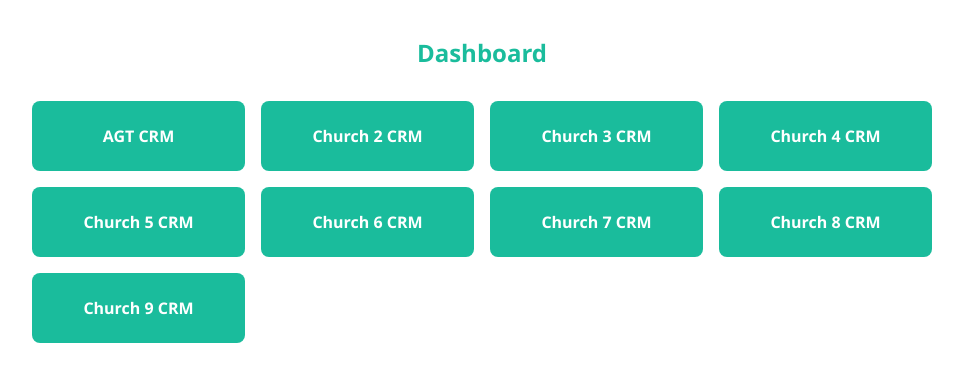
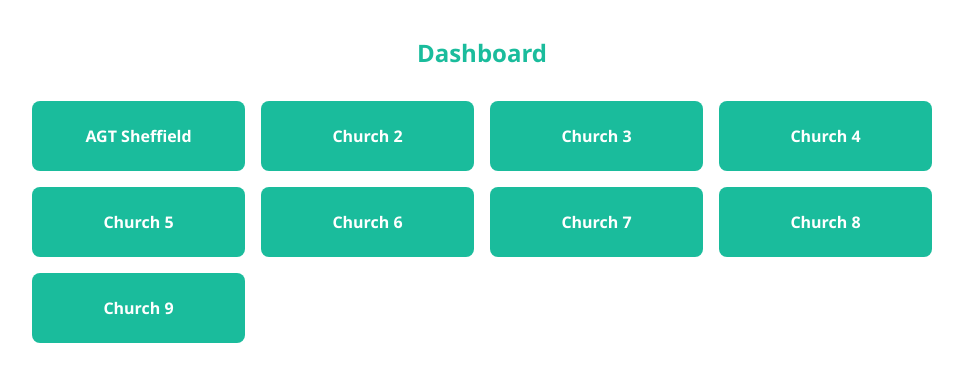
Before and after one commit to Tunnox/chukspace, a Flask app: page / in a window 1280 px wide. Shown: the part 134-516 px from the top of the page, without its empty margins (158-1121 px from the left). Run offline with Flask 3, Linux system fonts and the light colour scheme.

Commit message:
Update index.html

```diff
--- a/api/templates/index.html
+++ b/api/templates/index.html
@@ -141,15 +141,15 @@
                 <section style="max-width: 900px; margin: auto;">
                     <h1 style="text-align: center; color: #1abc9c; margin-bottom: 2rem;">Dashboard</h1>
                     <div class="app-grid">
-                        <div class="app-tile" onclick="openModal('https://www.chukspace.fyi/')">AGT CRM</div>
-                        <div class="app-tile" onclick="openModal('https://your-church-b-app.vercel.app')">Church 2 CRM</div>
-                        <div class="app-tile" onclick="openModal('https://your-church-b-app.vercel.app')">Church 3 CRM</div>
-                        <div class="app-tile" onclick="openModal('https://your-church-b-app.vercel.app')">Church 4 CRM</div>
-                        <div class="app-tile" onclick="openModal('https://your-church-b-app.vercel.app')">Church 5 CRM</div>
-                        <div class="app-tile" onclick="openModal('https://your-church-b-app.vercel.app')">Church 6 CRM</div>
-                        <div class="app-tile" onclick="openModal('https://your-church-b-app.vercel.app')">Church 7 CRM</div>
-                        <div class="app-tile" onclick="openModal('https://your-church-b-app.vercel.app')">Church 8 CRM</div>
-                        <div class="app-tile" onclick="openModal('https://your-church-b-app.vercel.app')">Church 9 CRM</div>
+                        <div class="app-tile" onclick="openModal('https://www.chukspace.fyi/')">AGT Sheffield</div>
+                        <div class="app-tile" onclick="openModal('https://your-church-b-app.vercel.app')">Church 2 </div>
+                        <div class="app-tile" onclick="openModal('https://your-church-b-app.vercel.app')">Church 3 </div>
+                        <div class="app-tile" onclick="openModal('https://your-church-b-app.vercel.app')">Church 4 </div>
+                        <div class="app-tile" onclick="openModal('https://your-church-b-app.vercel.app')">Church 5 </div>
+                        <div class="app-tile" onclick="openModal('https://your-church-b-app.vercel.app')">Church 6 </div>
+                        <div class="app-tile" onclick="openModal('https://your-church-b-app.vercel.app')">Church 7 </div>
+                        <div class="app-tile" onclick="openModal('https://your-church-b-app.vercel.app')">Church 8 </div>
+                        <div class="app-tile" onclick="openModal('https://your-church-b-app.vercel.app')">Church 9 </div>
                     </div>
                 </section>
             `;
```
